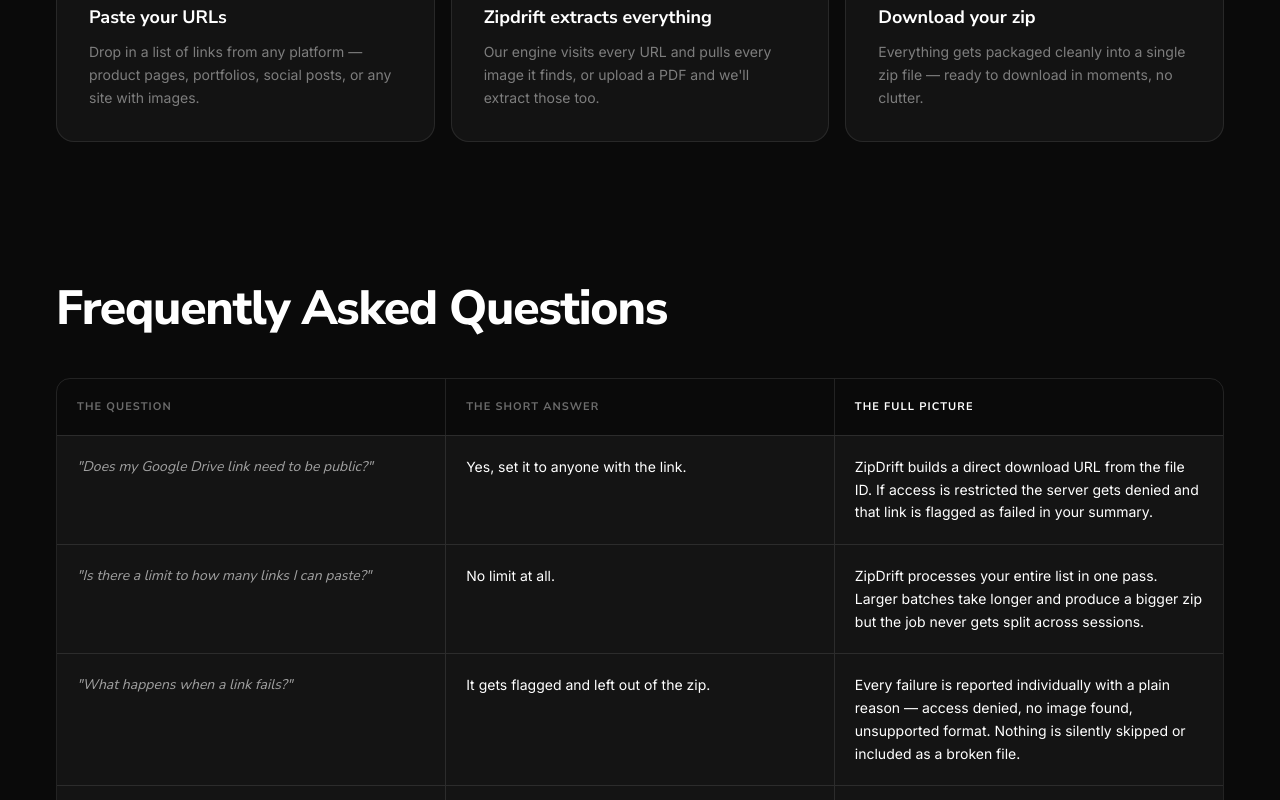
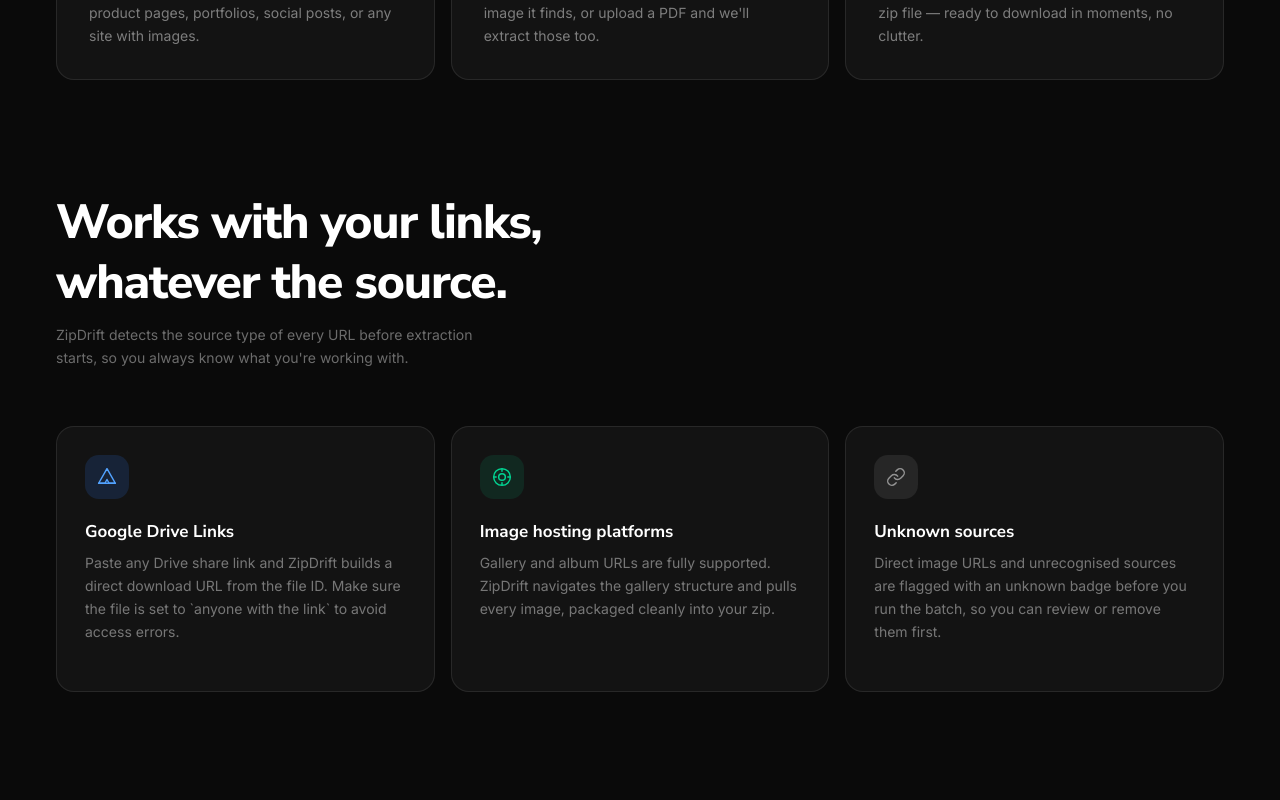
Before and after one commit to writefreak/zipdrift, a Next.js app: page / in a window 1280 px wide. Shown: the part 1180-1980 px from the top of the page. Built offline with nearby package versions, Linux system fonts and the light colour scheme.

Commit message:
add compatibility

```diff
--- a/src/app/page.tsx
+++ b/src/app/page.tsx
@@ -1,3 +1,4 @@
+import Compatibility from '@/components/compatibility'
 import { FAQ } from '@/components/faq'
 import Hero from '@/components/hero'
 import HowItWorks from '@/components/how-it-works'
@@ -10,6 +11,7 @@
       <Header/>
       <Hero />
       <HowItWorks />
+      <Compatibility/>
       <FAQ/>
     </div>
   )
--- /dev/null
+++ b/src/components/compatibility.tsx
@@ -0,0 +1,100 @@
+
+
+const sources = [
+  {
+    icon: (
+      <svg viewBox="0 0 24 24" fill="none" className="w-5 h-5" stroke="currentColor" strokeWidth={1.75} strokeLinecap="round" strokeLinejoin="round">
+        <path d="M12 2L2 19.5h7.5L12 15l2.5 4.5H22L12 2z" />
+        <path d="M2 19.5h20" />
+      </svg>
+    ),
+    iconBg: "bg-blue-500/15",
+    iconColor: "text-blue-400",
+    title: "Google Drive Links",
+    desc: "Paste any Drive share link and ZipDrift builds a direct download URL from the file ID. Make sure the file is set to `anyone with the link` to avoid access errors.",
+    pillBg: "bg-blue-500/15",
+    pillText: "text-blue-300",
+    dotColor: "bg-blue-400",
+    pillLabel: "Auto-detected",
+  },
+  {
+    icon: (
+      <svg viewBox="0 0 24 24" fill="none" className="w-5 h-5" stroke="currentColor" strokeWidth={1.75} strokeLinecap="round" strokeLinejoin="round">
+        <path d="M12 2a10 10 0 1 0 0 20A10 10 0 0 0 12 2z" />
+        <path d="M8 12a4 4 0 1 0 8 0 4 4 0 0 0-8 0z" />
+        <path d="M3 12h2M19 12h2M12 3v2M12 19v2" />
+      </svg>
+    ),
+    iconBg: "bg-emerald-500/12",
+    iconColor: "text-emerald-400",
+    title: "Image hosting platforms",
+    desc: "Gallery and album URLs are fully supported. ZipDrift navigates the gallery structure and pulls every image, packaged cleanly into your zip.",
+    pillBg: "bg-emerald-500/12",
+    pillText: "text-emerald-300",
+    dotColor: "bg-emerald-400",
+    pillLabel: "Auto-detected",
+  },
+  {
+    icon: (
+      <svg viewBox="0 0 24 24" fill="none" className="w-5 h-5" stroke="currentColor" strokeWidth={1.75} strokeLinecap="round" strokeLinejoin="round">
+        <path d="M10 13a5 5 0 0 0 7.54.54l3-3a5 5 0 0 0-7.07-7.07l-1.72 1.71" />
+        <path d="M14 11a5 5 0 0 0-7.54-.54l-3 3a5 5 0 0 0 7.07 7.07l1.71-1.71" />
+      </svg>
+    ),
+    iconBg: "bg-white/[0.08]",
+    iconColor: "text-white/50",
+    title: "Unknown sources",
+    desc: "Direct image URLs and unrecognised sources are flagged with an unknown badge before you run the batch, so you can review or remove them first.",
+    pillBg: "bg-white/[0.07]",
+    pillText: "text-white/40",
+    dotColor: "bg-white/35",
+    pillLabel: "Flagged for review",
+  },
+];
+
+export default function Compatibility() {
+  return (
+    <section className="relative overflow-hidden bg-[#0a0a0a] p-4 md:px-14 py-10 md:py-14">
+      {/* Diagonal line texture */}
+
+
+      <div className="relative z-10">
+
+
+        {/* Heading */}
+        <h2 className="mb-3 text-3xl font-nunito font-extrabold leading-tight tracking-tight text-white md:text-5xl">
+          Works with your links,<br />whatever the source.
+        </h2>
+
+        {/* Subheading */}
+        <p className="mb-14 font-inter max-w-md text-sm leading-relaxed text-white/40">
+          ZipDrift detects the source type of every URL before extraction starts,
+          so you always know what you're working with.
+        </p>
+
+        {/* Cards */}
+        <div className="grid grid-cols-1 gap-4 md:grid-cols-3">
+          {sources.map((s) => (
+            <div
+              key={s.title}
+              className="rounded-2xl border border-white/9 bg-white/4 p-7 transition duration-200 hover:border-white/[0.17] hover:bg-white/[0.07]"
+            >
+              {/* Icon */}
+              <div className={`mb-5 flex h-11 w-11 items-center justify-center rounded-xl ${s.iconBg} ${s.iconColor}`}>
+                {s.icon}
+              </div>
+
+              {/* Title */}
+              <h3 className="mb-2 font-bold font-nunito text-white text-[17px]">{s.title}</h3>
+
+              {/* Description */}
+              <p className="mb-5 md:text-sm text-xs font-inter leading-relaxed text-white/42">{s.desc}</p>
+
+
+            </div>
+          ))}
+        </div>
+      </div>
+    </section>
+  );
+}
--- a/src/components/how-it-works.tsx
+++ b/src/components/how-it-works.tsx
@@ -26,12 +26,12 @@
       {/* Content */}
       <div className="relative z-10">
         {/* Badge */}
-        <span className="mb-6 inline-block font-nunito rounded-full border border-white/20 px-4 py-1 text-xs uppercase tracking-widest text-white/60">
+        {/* <span className="mb-6 inline-block font-nunito rounded-full border border-white/20 px-4 py-1 text-xs uppercase tracking-widest text-white/60">
           How it works
-        </span>
+        </span> */}
 
         {/* Heading */}
-        <h2 className="mb-3 text-4xl font-nunito font-extrabold leading-tight tracking-tight text-white md:text-5xl">
+        <h2 className=" text-3xl font-nunito font-extrabold leading-tight tracking-tight text-white md:text-5xl">
           Extract images in just<br />3 simple steps.
         </h2>
 
```
